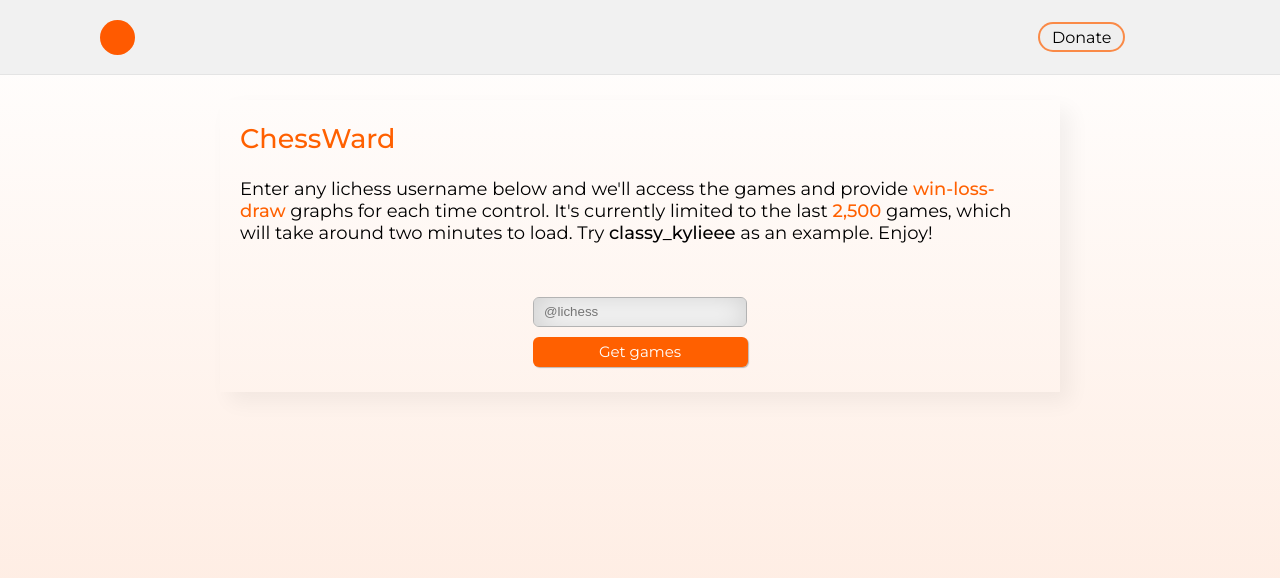
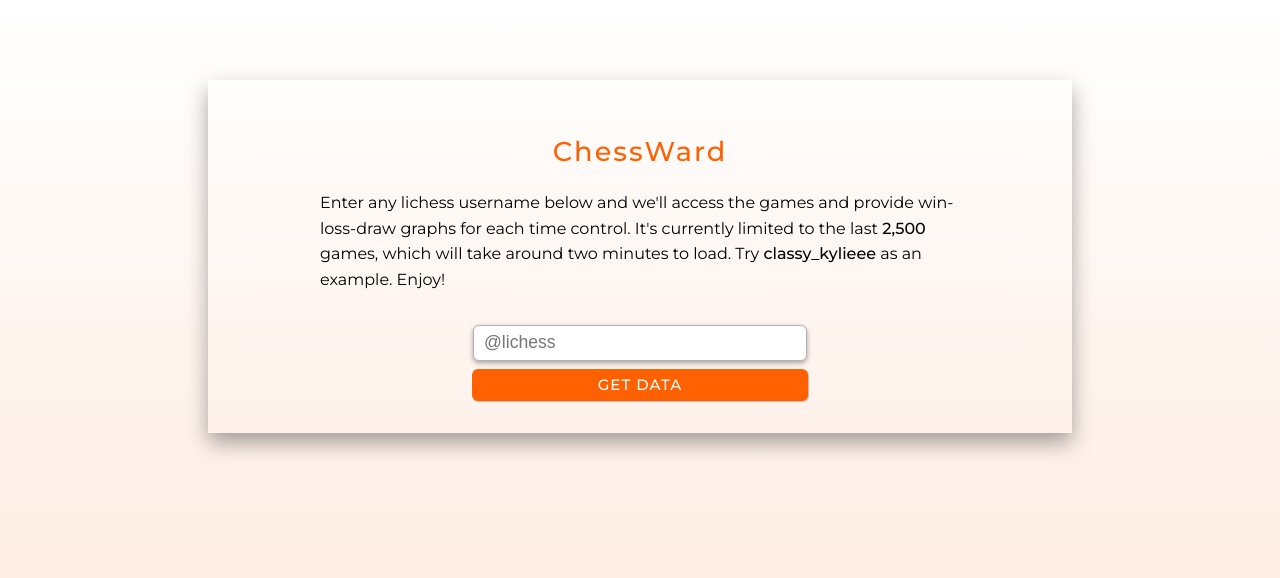
Before and after one commit to kyle-barry-apps/chessward, a plain HTML site: page index.html in a window 1280 px wide. Drawn offline with nearby package versions, Linux system fonts and the light colour scheme.

Commit message:
cleaned up the code a bit

```diff
--- a/content.css
+++ b/content.css
@@ -1,23 +1,24 @@
 .content-container {
   display: flex;
   flex-direction: column;
+  align-items: center;
 
   max-width: 800px;
   margin: auto;
 
-  padding-left: 20px;
-  padding-right: 20px;
-  padding-bottom: 25px;
+  padding: 2rem;
+  margin-top: 5rem;
 
-  margin-top: 100px;
-
-  box-shadow: 10px 10px 20px rgba(0, 0, 0, 0.05);
+  box-shadow: 0px 10px 20px rgba(0, 0, 0, 0.35);
 
   transition: opacity 2s;
 }
 
 .content-container p {
   font-weight: 400;
+  line-height: 1.6;
+  font-size: 1rem;
+  max-width: 40rem;
 }
 
 .description {
@@ -25,37 +26,43 @@
   font-size: 18px;
 }
 
-.description h2 {
+.description h1 {
   font-weight: 500;
+  text-align: center;
+  font-size: 1.7rem;
   color: rgb(255,96,0);
+  letter-spacing: 2px;
 }
 
 #player-input {
   display: block;
-  margin-top: 35px;
-  width: 200px;
-  margin-bottom: 10px;
+  margin-top: 1rem;
+  width: 20rem;
+  margin-bottom: .5rem;
 
-  margin-left: auto;
-  margin-right: auto;
-
-  height: 26px;
+  height: 2rem;
+  font-size: 1.1rem;
 
   padding-left: 10px;
 
   border: 1px solid rgb(179, 179, 179);
   border-radius: 6px;
 
-  box-shadow: inset 2px 2px 30px rgba(0, 0, 0, 0.2);
+  box-shadow: 0px 2px 5px rgba(0, 0, 0, 0.35);
 }
 
 #player-input:focus::placeholder {
   color: transparent;
 }
 
-.btn-container {
+.btn.submit-btn {
+  width: 21rem;
+  padding: 1rem 4rem;
   display: flex;
+  align-items: center;
   justify-content: center;
+  letter-spacing: 1px;
+  font-weight: 500;
 }
 
 .not-found {
--- a/header.css
+++ b/header.css
@@ -7,84 +7,3 @@ body {
   background: linear-gradient(white, #fee7da);
   background-attachment: fixed;
 }
-
-.header {
-  position: fixed;
-  top: 0;
-  left: 0;
-  right: 0;
-  z-index: 100;
-
-  display: flex;
-  flex-direction: row;
-  align-items: center;
-  height: 74px;
-  font-size: 18px;
-  font-weight: 500;
-
-  background-color: rgb(241, 241, 241);
-  border-bottom: 1px solid rgb(228, 228, 228);
-}
-
-.logo {
-  flex: 80%;
-  display: flex;
-  justify-content: left;
-}
-
-.logo-circle {
-  width: 35px;
-  height: 35px;
-
-  position: relative;
-
-  background-color: rgb(255, 90, 0);
-  opacity: .5;
-
-  margin-left: 100px;
-
-  animation-name: circlify;
-  animation-duration: 1s;
-  animation-fill-mode: forwards;
-  animation-delay: 2s;
-}
-
-@keyframes circlify {
-  0% {
-    border-radius: 0 0 0 0;
-    opacity: .5;
-  }
-  25% {
-    border-radius: 50% 0 0 0;
-    opacity: .6;
-    transform: rotateZ(90deg);
-
-  }
-  50% {
-    border-radius: 50% 50% 0 0;
-    opacity: .7;
-    transform: rotateZ(180deg);
-  }
-  75% {
-    border-radius: 50% 50% 50% 0;
-    opacity: .8;
-    transform: rotateZ(270deg);
-
-  }
-  100% {
-    border-radius: 50%;
-    opacity: 1;
-    transform: rotateZ(360deg);
-
-  }
-}
-
-.about {
-  flex: 10%;
-  min-width: 78px;
-}
-
-.donate {
-  flex: 10%;
-  margin-right: 100px;
-}
--- a/index.html
+++ b/index.html
@@ -1,24 +1,44 @@
 <!DOCTYPE html>
 <html lang="en">
   <head>
-  <meta charset="UTF-8">
-  <meta http-equiv="X-UA-Compatible" content="IE=edge">
-  <meta name="viewport" content="width=device-width, initial-scale=1.0">
+    <!-- Google tag (gtag.js) -->
+    <script
+      async
+      src="https://www.googletagmanager.com/gtag/js?id=G-J118KZW7Q4"
+    ></script>
+    <script>
+      window.dataLayer = window.dataLayer || [];
+      function gtag() {
+        dataLayer.push(arguments);
+      }
+      gtag("js", new Date());
 
-  <link rel="preconnect" href="https://fonts.googleapis.com">
-  <link rel="preconnect" href="https://fonts.gstatic.com" crossorigin>
-  <link href="https://fonts.googleapis.com/css2?family=Montserrat:wght@300;400;500;700&display=swap" rel="stylesheet">
+      gtag("config", "G-J118KZW7Q4");
+    </script>
+    <meta charset="UTF-8" />
+    <meta http-equiv="X-UA-Compatible" content="IE=edge" />
+    <meta name="viewport" content="width=device-width, initial-scale=1.0" />
 
-  <link rel="stylesheet" href="header.css">
-  <link rel="stylesheet" href="content.css">
-  <link rel="stylesheet" href="buttons.css">
-  <link rel="stylesheet" href="loading.css">
+    <link rel="preconnect" href="https://fonts.googleapis.com" />
+    <link rel="preconnect" href="https://fonts.gstatic.com" crossorigin />
+    <link
+      href="https://fonts.googleapis.com/css2?family=Montserrat:wght@300;400;500;700&display=swap"
+      rel="stylesheet"
+    />
 
-  <script src="main.js"></script>
+    <link rel="stylesheet" href="header.css" />
+    <link rel="stylesheet" href="content.css" />
+    <link rel="stylesheet" href="buttons.css" />
+    <link rel="stylesheet" href="loading.css" />
 
-  <title>ChessWard</title>
-  <link rel="icon" type="image/x-icon" href="/images/logo.svg">
+    <script src="main.js" defer></script>
 
+    <title>ChessWard - Lichess Stats</title>
+    <meta
+      name="description "
+      content="Chessward uses lichess user data to produce graphs for win-loss-draw percentages. It is for chess players who play on lichess and enjoy the insights, but want more specific statistics about their games."
+    />
+    <link rel="icon" type="image/x-icon" href="/images/logo.svg" />
   </head>
   <body>
     <div class="loader">
@@ -27,30 +47,25 @@
       <div class="loader-message">this may take a minute...</div>
     </div>
 
-  <div class="header">
-    <div class="logo">
-      <div class="logo-circle"></div>
+    <main class="content-container">
+      <section class="description">
+        <h1>ChessWard</h1>
+        <p>
+          Enter any lichess username below and we'll access the games and
+          provide
+          <span>win-loss-draw</span>
+          graphs for each time control. It's currently limited to the last
+          <span style="font-weight: 500">2,500</span>
+          games, which will take around two minutes to load. Try
+          <span style="font-weight: 500">classy_kylieee</span> as an example.
+          Enjoy!
+        </p>
+      </section>
+      <div class="input-container">
+        <input id="player-input" type="text" placeholder="@lichess" />
       </div>
-    <div class="donate">
-      <a href="https://www.paypal.com/donate/?business=CQWRPALTNSV3E&no_recurring=0&currency_code=USD" target="_blank"><button class="btn donate-btn">Donate</button></a>
-    </div>
-  </div>
-
-  <div class="content-container">
-
-    <div class="description">
-      <h2>ChessWard</h2>
-      <p>
-        Enter any lichess username below and we'll access the games and provide <span style="font-weight: 500; color: rgb(255,96,0);">win-loss-draw</span> graphs for each time control. It's currently limited to the last <span style="font-weight: 500; color: rgb(255,96,0);">2,500</span> games, which will take around two minutes to load. Try <span style="font-weight: 500;">classy_kylieee</span> as an example. Enjoy!
-      </p>
-    </div>
-    <div class="input-container">
-      <input id="player-input" type="text" placeholder="@lichess">
-    </div>
-    <div class="btn-container">
-      <button class="btn submit-btn" onclick="submit_action()">Get games</button>
-    </div>
-  </div>
+      <button class="btn submit-btn" onclick="submit_action()">GET DATA</button>
+    </main>
 
     <script src="https://cdnjs.cloudflare.com/ajax/libs/Chart.js/3.7.1/chart.min.js"></script>
   </body>
```
Lines whose indentation alone changed are shown as unchanged.
